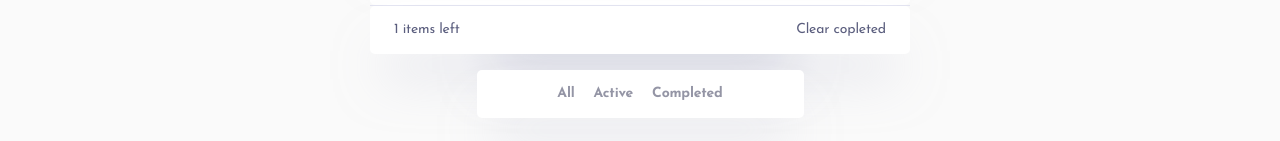
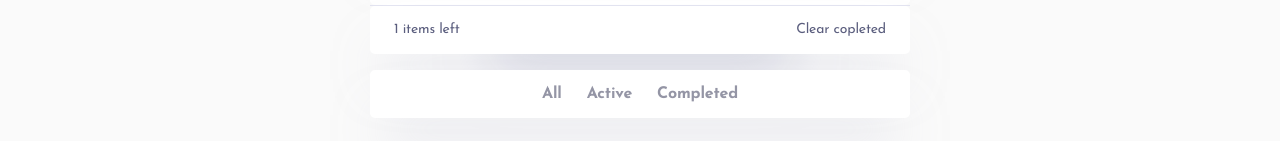
Before and after one commit to gigakhrz/Todo-app, a React (Vite) app: page / in a window 1280 px wide. Both pictures are taken after typing "Sample" into the empty fields and a click on the button 405 px from the left and 152 px from the top of the page. Shown: the part 235-376 px from the top of the page. Built offline with nearby package versions, Linux system fonts and the light colour scheme.

Commit message:
add navbar styles on desktop

```diff
--- a/src/Components/ChooseTodos.tsx
+++ b/src/Components/ChooseTodos.tsx
@@ -31,6 +31,15 @@ const ChooseContainer = styled.nav<{ mode: boolean }>`
   justify-content: center;
   gap: 19px;
 
+  @media (min-width: 1024px) {
+    width: 540px;
+    gap: 25px;
+
+    a:hover {
+      color: #3a7cfd;
+    }
+  }
+
   a {
     text-decoration: none;
     font-size: 14px;
@@ -38,5 +47,10 @@ const ChooseContainer = styled.nav<{ mode: boolean }>`
     line-height: 14px;
     letter-spacing: -0.19px;
     color: #9495a5;
+
+    @media (min-width: 1024px) {
+      font-size: 16px;
+      line-height: 16px;
+    }
   }
 `;
```
